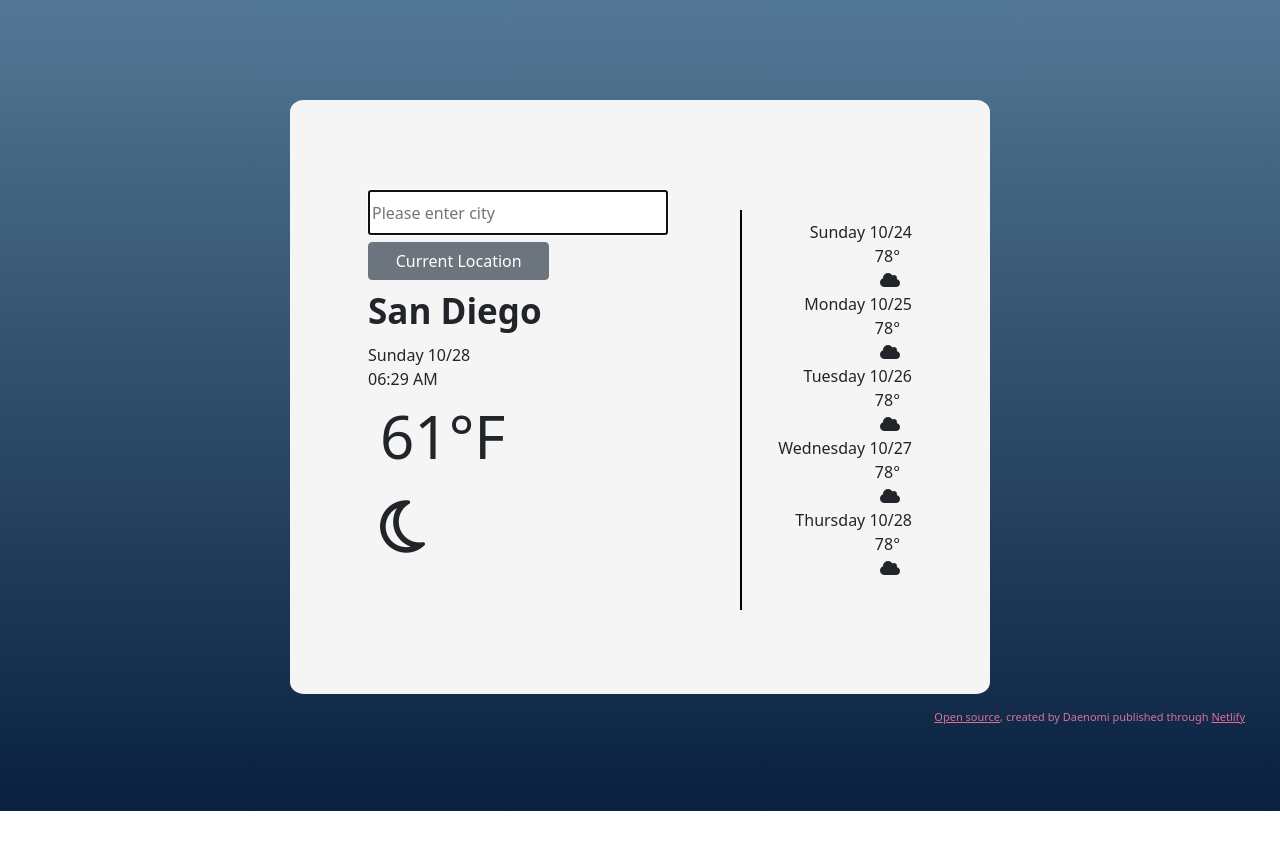
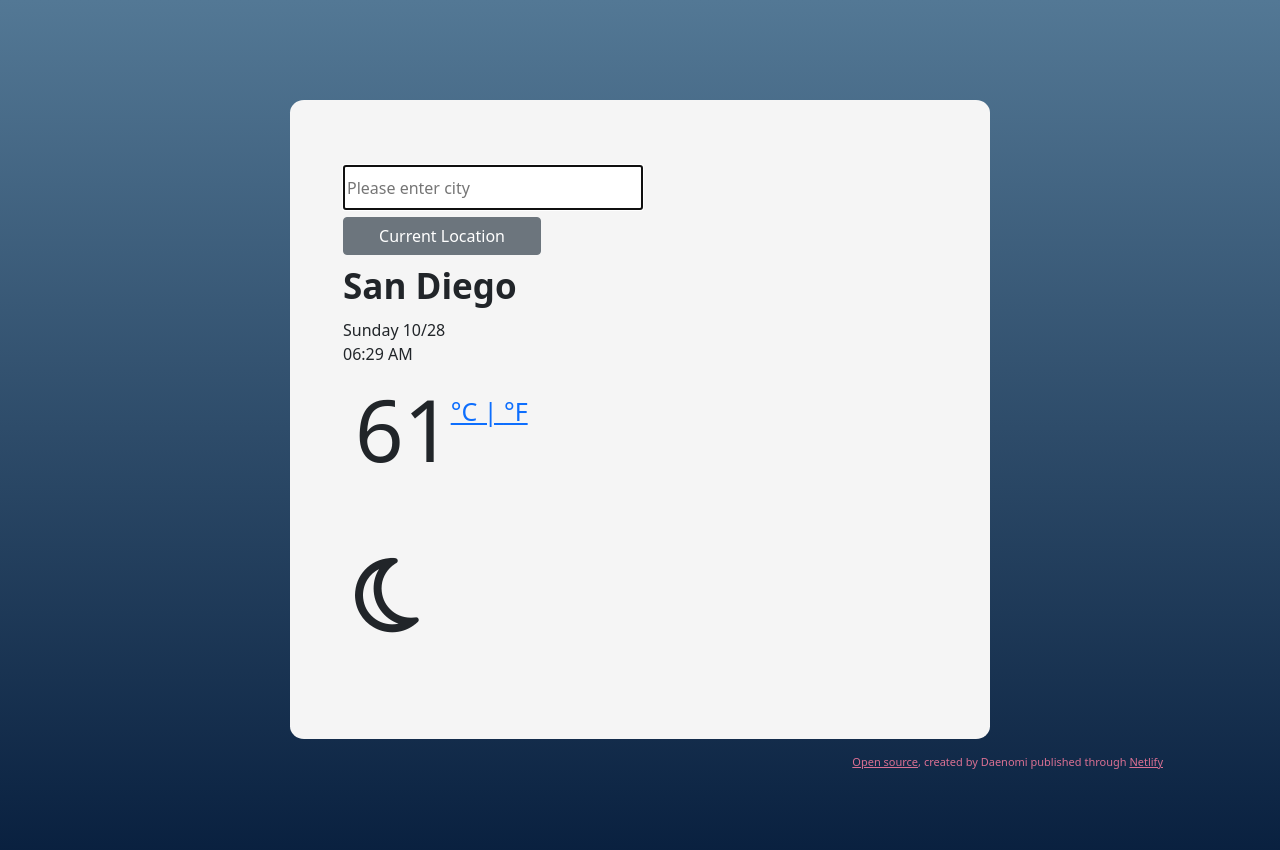
Before and after one commit to lildweeb/SheCodesPracticeWK6, a plain HTML site: page index.html in a window 1280 px wide. Before the commit the page ends 811 px from the top, so only its background shows below. Drawn offline with nearby package versions, Linux system fonts and the light colour scheme.

Commit message:
updated f and c; removed the weather forecast on the right for later

```diff
--- a/index.html
+++ b/index.html
@@ -46,43 +46,14 @@
             <div class="row current-time" id="time">8:47PM</div>
             <div class="row current-temp-number">
               <ul class="current-temp-number placement">
-                <div class="placement" id="current-city-temp">61°F</div>
+                <div class="placement" id="current-city-temp">61</div>
+                <div class="float-left"><a href="#" id="c-link" class="units">°C</span> | <a href="#" id="f-link">°F</a></div>
                 <div><i class="far fa-moon placement"></i></div>
               </ul>
             </div>
           </div>
-          <div class="col-4 vl"></div>
-          <div class="col-4 future-weather">
-            <div class="row row-align">
-              Sunday 10/24
-              <div class="weather">78°</div>
-              <div class="symbol"><i class="fas fa-cloud"></i></div>
-            </div>
-            <div class="row row-align">
-              Monday 10/25
-              <div class="weather">78°</div>
-              <div class="symbol"><i class="fas fa-cloud"></i></div>
-            </div>
-
-            <div class="row row-align">
-              Tuesday 10/26
-              <div class="weather">78°</div>
-              <div class="symbol"><i class="fas fa-cloud"></i></div>
-            </div>
-            <div class="row row-align">
-              Wednesday 10/27
-              <div class="weather">78°</div>
-              <div class="symbol"><i class="fas fa-cloud"></i></div>
-            </div>
-            <div class="row row-align">
-              Thursday 10/28
-              <div class="weather">78°</div>
-              <div class="symbol"><i class="fas fa-cloud"></i></div>
-            </div>
           </div>
-        </div>
-      </div>
-    </div>
+          </div>
     <div class="credits">
       <a
         class="link-style"
--- a/src/styles.css
+++ b/src/styles.css
@@ -14,7 +14,7 @@ ul {
 .motherboard-main {
   box-sizing: none;
   width: 700px;
-  padding: 90px;
+  padding: 65px;
   border-radius: 2%;
   margin: 100px auto;
   background: whitesmoke;
@@ -30,7 +30,7 @@ ul {
 .placement {
   display: inline;
   text-align: left;
-  font-size: 60px;
+  font-size: 85px;
   list-style: none;
   text-decoration: none;
 }
@@ -62,3 +62,10 @@ ul {
   text-decoration: underline;
   color: palevioletred;
 }
+.float-left {
+  font-size: 25px;
+  text-decoration: none;
+  position: relative;
+  top: -100px;
+  left: 55%;
+}
```
